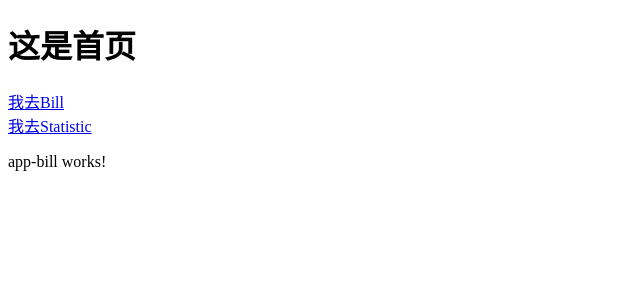
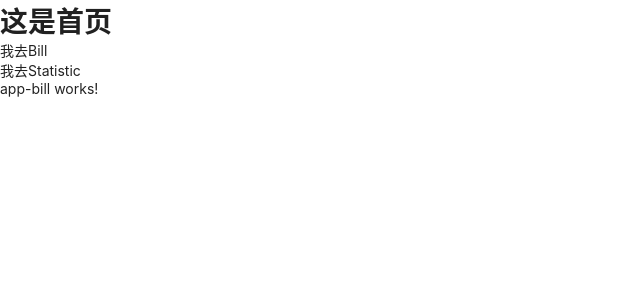
Before and after one commit to AerospaceXu/easy-account, an Angular app: page /bill in a window 1280 px wide. Shown: the top 300 px of the page, without its empty margins (0-640 px from the left). Built offline with nearby package versions, Linux system fonts and the light colour scheme.

Commit message:
feat: Add global style in styles.scss.

```diff
--- a/src/styles.scss
+++ b/src/styles.scss
@@ -1 +1,29 @@
-/* You can add global styles to this file, and also import other style files */
+* {
+  margin: 0;
+  padding: 0;
+  box-sizing: border-box;
+}
+
+*::after, *::before {
+  box-sizing: border-box;
+}
+
+html, body {
+  width: 100%;
+}
+
+body {
+  font-size: 14px;
+  color: rgba(0, 0, 0, 0.87);
+  font-weight: 400;
+  font-family: -apple-system, "Noto Sans", "Helvetica Neue", Helvetica, "Nimbus Sans L", Arial, "Liberation Sans", "PingFang SC", "Hiragino Sans GB", "Noto Sans CJK SC", "Source Han Sans SC", "Source Han Sans CN", "Microsoft YaHei", "Wenquanyi Micro Hei", "WenQuanYi Zen Hei", "ST Heiti", SimHei, "WenQuanYi Zen Hei Sharp", sans-serif;
+}
+
+a {
+  color: inherit;
+  text-decoration: none;
+}
+
+ul > li {
+  list-style: none;
+}
```
